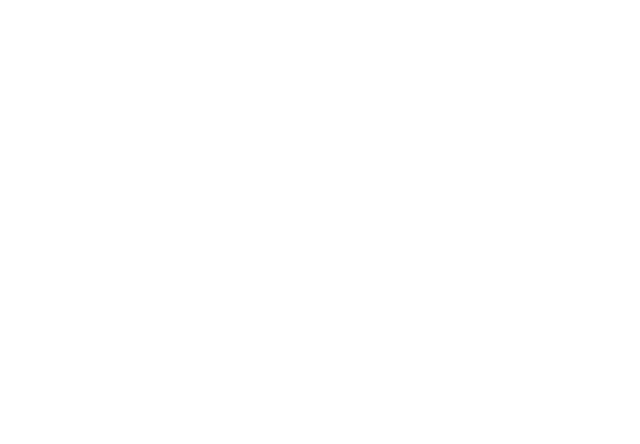
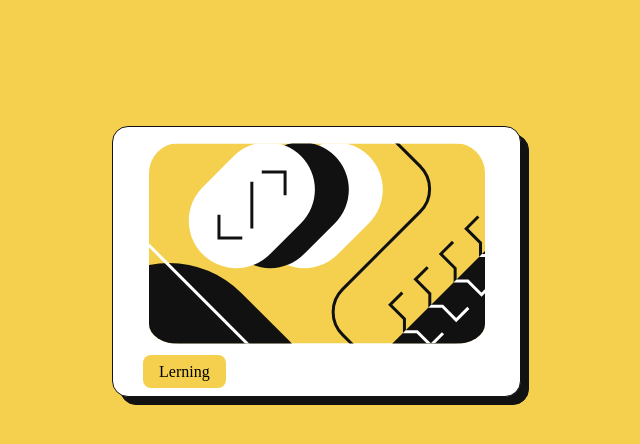
Before and after one commit to Code-Coterie-Team/blog-preview, a plain HTML site: page index.html in a window 1280 px wide. Shown: the whole page, without its empty margins (313-953 px from the left). Drawn offline with Linux system fonts and the light colour scheme.

Commit message:
add pic and bottom

```diff
--- a/index.html
+++ b/index.html
@@ -4,7 +4,43 @@
     <meta charset="UTF-8">
     <title>Lerning</title>
 </head>
-<body>
-
+<body style="background-color: hsl(47, 88%, 63%);">
+    <div style="font-weight: 500;
+    width: 375px;
+    background-color: hsl(0, 0%, 100%);
+    color: hsl(0, 0%, 7%);
+    display: flex;
+    flex-direction: column;
+    align-items: center;
+    margin-top: 10%;
+    margin-left: 33%;
+    padding: 1rem;
+    border: 1px solid hsl(0, 0%, 7%);
+    line-height: 1;
+    border-radius: 16px;
+    filter: drop-shadow(0.5rem 0.5rem);
+    gap: 10px;">
+        <div>
+            <img src="./p1.svg" alt="pic" style="padding-bottom: 10px;
+            box-sizing: border-box;
+            display: block;
+            border-radius: 30px;
+            object-fit: cover;
+            align-items: center;" />
+        </div>
+        <div>
+            <a href="./w3chool.com" style="margin-left: -160%;
+            background-color: hsl(47, 88%, 63%);
+            color: black;
+            padding: 0.5rem 1rem;
+            border-radius: 8px;
+            cursor: pointer;
+            text-decoration: none;
+            transition: background-color 0.3s, color 0.3s;"
+            onmouseover="this.style.backgroundColor='black'; this.style.color='hsl(47, 88%, 63%)';"
+            onmouseout="this.style.backgroundColor='hsl(47, 88%, 63%)'; this.style.color='black';">
+            Lerning</a>
+        </div>
+    </div>
 </body>
 </html>
```
Also changed, not shown: p1.svg (added).
